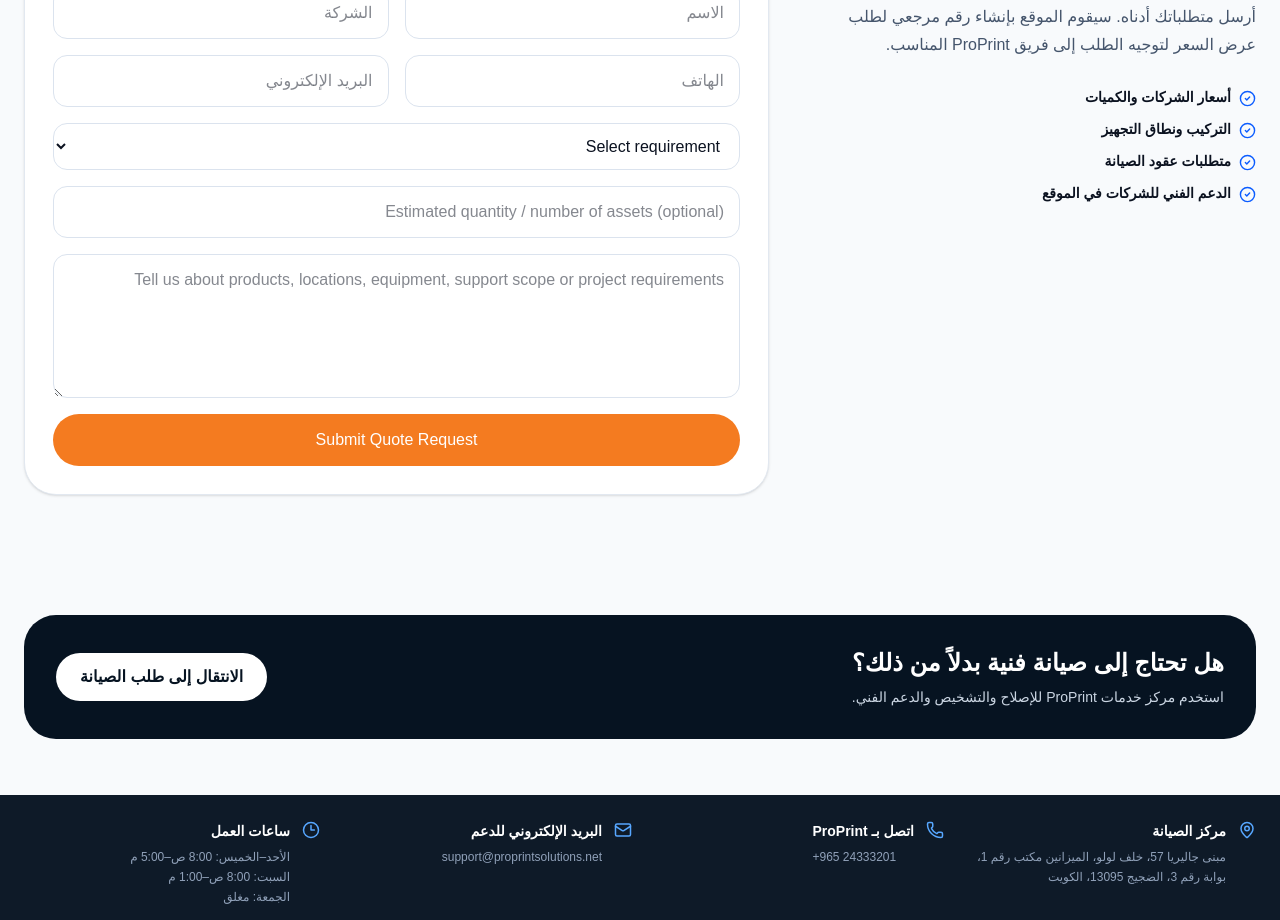
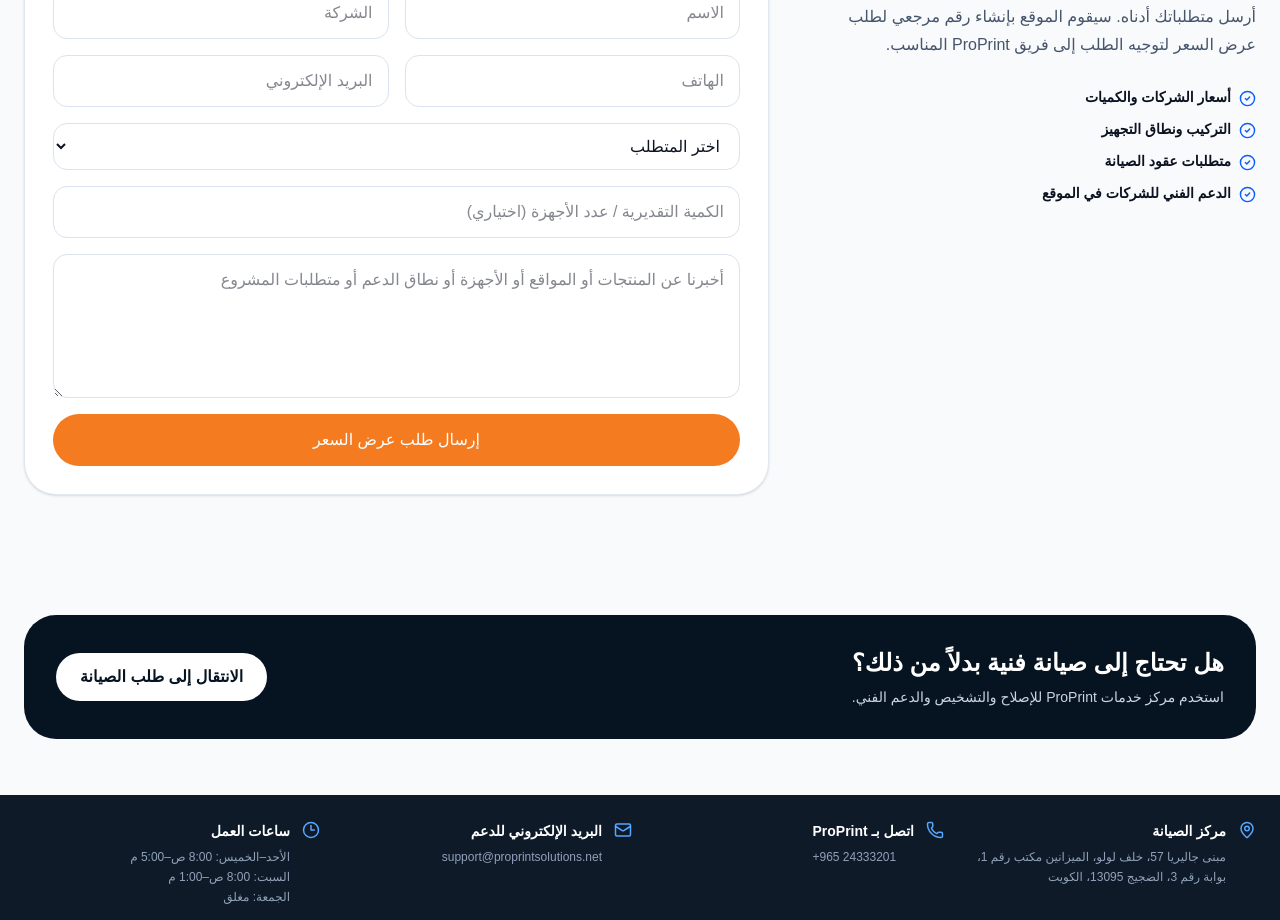
Before and after one commit to broprint/proprint-solutions-2026, a Next.js app: page /ar/quote in a window 1280 px wide. Shown: the part 1000-1920 px from the top of the page. Built offline with nearby package versions, Linux system fonts and the light colour scheme; no server answers; the database is empty.

Commit message:
Complete Arabic quote form labels and submit actions

```diff
--- a/components/RequestForm.tsx
+++ b/components/RequestForm.tsx
@@ -75,12 +75,12 @@ export function RequestForm({ mode, product = '', sku = '', requestKind = 'busin
       <input name="equipment" className="form-field md:col-span-2" placeholder={T('Equipment / Model','الجهاز / الموديل')} />
       <select name="requirement" required className="form-field md:col-span-2" defaultValue=""><option value="" disabled>{T('Service type','نوع الخدمة')}</option><option value="Printer / MFP">{T('Printer / MFP','طابعة / جهاز متعدد الوظائف')}</option><option value="Plotter / Wide Format">{T('Plotter / Wide Format','بلوتر / طباعة كبيرة الحجم')}</option><option value="Laptop / Desktop">{T('Laptop / Desktop','لابتوب / كمبيوتر مكتبي')}</option><option value="Onsite IT Support">{T('Onsite IT Support','دعم IT في الموقع')}</option><option value="AMC Support">{T('AMC Support','دعم عقد الصيانة')}</option><option value="Other Hardware">{T('Other Hardware','جهاز آخر')}</option></select>
     </> : <>
-      <select name="requirement" required className="form-field md:col-span-2" defaultValue={requirementDefault}><option value="" disabled>Select requirement</option><option>Product Purchase</option><option>Product Price Request</option><option>Product Availability</option><option>Corporate / Bulk Procurement</option><option>Printing & Plotting Solution</option><option>AMC</option><option>Service Center</option><option>Enterprise IT / Field Services</option></select>
-      <input name="quantity" className="form-field md:col-span-2" placeholder={hasProduct ? 'Quantity required (optional)' : 'Estimated quantity / number of assets (optional)'} />
+      <select name="requirement" required className="form-field md:col-span-2" defaultValue={requirementDefault}><option value="" disabled>{T('Select requirement','اختر المتطلب')}</option><option value="Product Purchase">{T('Product Purchase','شراء منتجات')}</option><option value="Product Price Request">{T('Product Price Request','طلب سعر منتج')}</option><option value="Product Availability">{T('Product Availability','التحقق من توفر المنتج')}</option><option value="Corporate / Bulk Procurement">{T('Corporate / Bulk Procurement','مشتريات الشركات والكميات')}</option><option value="Printing & Plotting Solution">{T('Printing & Plotting Solution','حلول الطباعة والبلوتر')}</option><option value="AMC">{T('AMC','عقود الصيانة')}</option><option value="Service Center">{T('Service Center','مركز الصيانة')}</option><option value="Enterprise IT / Field Services">{T('Enterprise IT / Field Services','تقنية المعلومات والخدمات الميدانية للشركات')}</option></select>
+      <input name="quantity" className="form-field md:col-span-2" placeholder={hasProduct ? T('Quantity required (optional)','الكمية المطلوبة (اختياري)') : T('Estimated quantity / number of assets (optional)','الكمية التقديرية / عدد الأجهزة (اختياري)')} />
     </>}
-    <textarea name="message" required className="form-field min-h-36 md:col-span-2" defaultValue={defaultMessage} placeholder={isService ? T('Describe the issue','صف المشكلة') : 'Tell us about products, locations, equipment, support scope or project requirements'} />
+    <textarea name="message" required className="form-field min-h-36 md:col-span-2" defaultValue={defaultMessage} placeholder={isService ? T('Describe the issue','صف المشكلة') : T('Tell us about products, locations, equipment, support scope or project requirements','أخبرنا عن المنتجات أو المواقع أو الأجهزة أو نطاق الدعم أو متطلبات المشروع')} />
     <button type="submit" disabled={status==='sending'} className={`rounded-full px-6 py-3.5 font-black text-white md:col-span-2 ${isService?'bg-[#0b5cff]':'bg-[#f47b20]'} disabled:cursor-not-allowed disabled:opacity-60`}>
-      {status==='sending' ? <><Loader2 className="mr-2 inline animate-spin" size={17}/>{T('Submitting...','جارٍ الإرسال...')}</> : isService ? T('Submit Service Request','إرسال طلب الصيانة') : requestKind === 'availability' ? 'Submit Availability Request' : requestKind === 'price' ? 'Submit Price Request' : 'Submit Quote Request'}
+      {status==='sending' ? <><Loader2 className="mr-2 inline animate-spin" size={17}/>{T('Submitting...','جارٍ الإرسال...')}</> : isService ? T('Submit Service Request','إرسال طلب الصيانة') : requestKind === 'availability' ? T('Submit Availability Request','إرسال طلب التوفر') : requestKind === 'price' ? T('Submit Price Request','إرسال طلب السعر') : T('Submit Quote Request','إرسال طلب عرض السعر')}
     </button>
     {(status==='success'||status==='error') && <div aria-live="polite" className={`md:col-span-2 rounded-2xl p-4 text-sm ${status==='success'?'bg-emerald-50 text-emerald-800':'bg-red-50 text-red-700'}`}>
       {status==='success' && <CheckCircle2 className="mr-2 inline" size={17}/>} {message}
```
